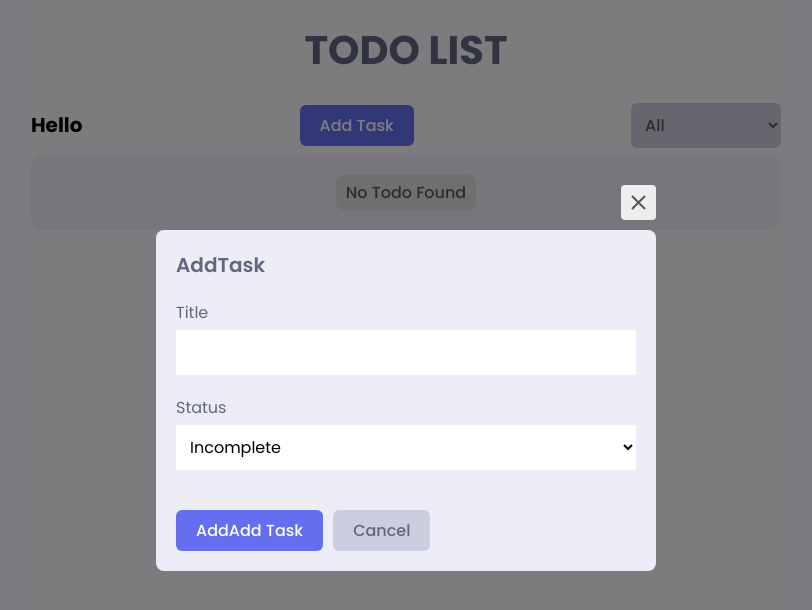
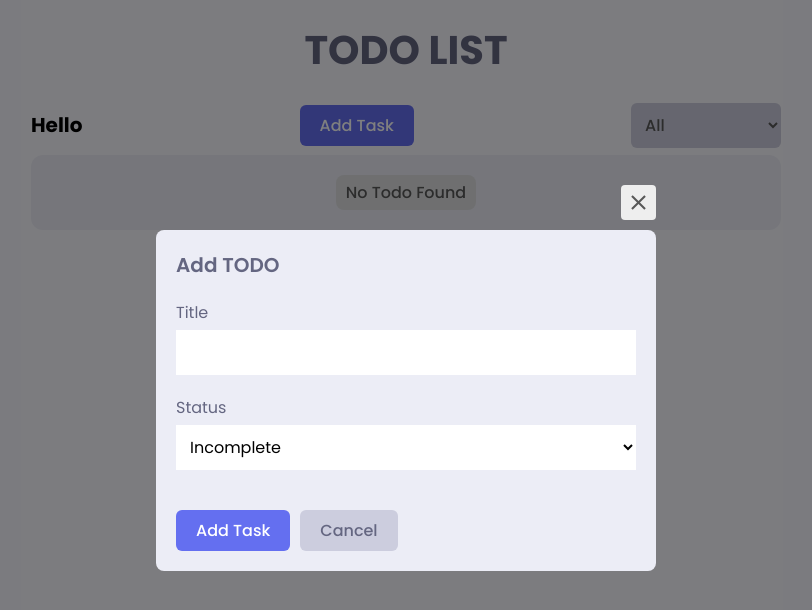
Before and after one commit to AndriyMelnykIt/test_task_for_Viatec, a React (Create React App) app: page / in a window 1280 px wide. Both pictures are taken after a click on the button "Add Task". Shown: the top 610 px of the page, without its empty margins (234-1046 px from the left). Built offline with nearby package versions, Linux system fonts and the light colour scheme.

Commit message:
fixed bugs to app

```diff
--- a/src/components/TodoModal.js
+++ b/src/components/TodoModal.js
@@ -74,7 +74,6 @@ const TodoModal = ({type, modalOpen, setModalOpen, todo}) => {
           }));
         } else {
           toast.error('No Changes Made')
-          return;
         }
       }
       setModalOpen(false)
@@ -111,9 +110,7 @@ const TodoModal = ({type, modalOpen, setModalOpen, todo}) => {
             </motiondiv>
             <form className={styles.form} onSubmit={e => handleSubmit(e)}>
               <h1 className={styles.formTitle}>
-                {' '}
-                {type === 'update' ? 'Update' : 'Add'}
-                Task
+                {type === 'add' ? 'Add' : 'Update'} TODO
               </h1>
               <label htmlFor="title">
                 Title
@@ -134,8 +131,7 @@ const TodoModal = ({type, modalOpen, setModalOpen, todo}) => {
               </label>
               <div className={styles.buttonContainer}>
                 <Button type='submit' variant='primary'>
-                  {type === 'update' ? 'Update' : 'Add'}
-                  Add Task
+                  {type === 'add' ? 'Add Task' : 'Update Task'}
                 </Button>
                 <Button type='button' variant='secondary'
                         onClick={() => setModalOpen(false)}
--- a/src/slices/todoSlice.js
+++ b/src/slices/todoSlice.js
@@ -57,11 +57,12 @@ export const todoSlice = createSlice({
         window.localStorage.setItem('todoList',JSON.stringify(todoListArr));
         state.todoList = todoListArr;
       }
+    },
+    updateFilterStatus: (state, action) => {
+      state.filterStatus = action.payload;
     }
   },
-  updateFilterStatus: (state, action) => {
-    state.filterStatus = action.payload;
-  }
+
 });
 export const {addTodo, deleteTodo, updateTodo, updateFilterStatus} = todoSlice.actions;
 export default todoSlice.reducer;
```
Also changed, not shown: 1 other file (tests, documents, lock files or other folders).
